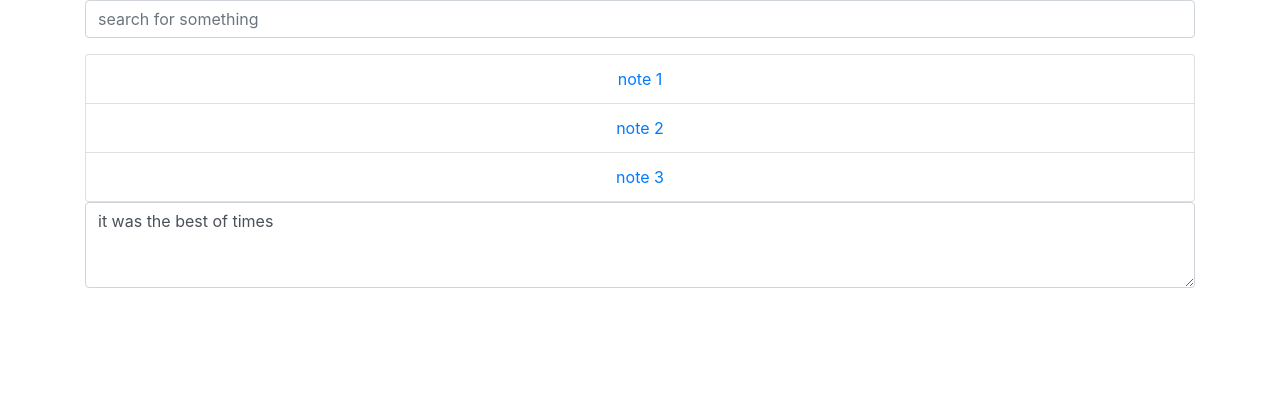
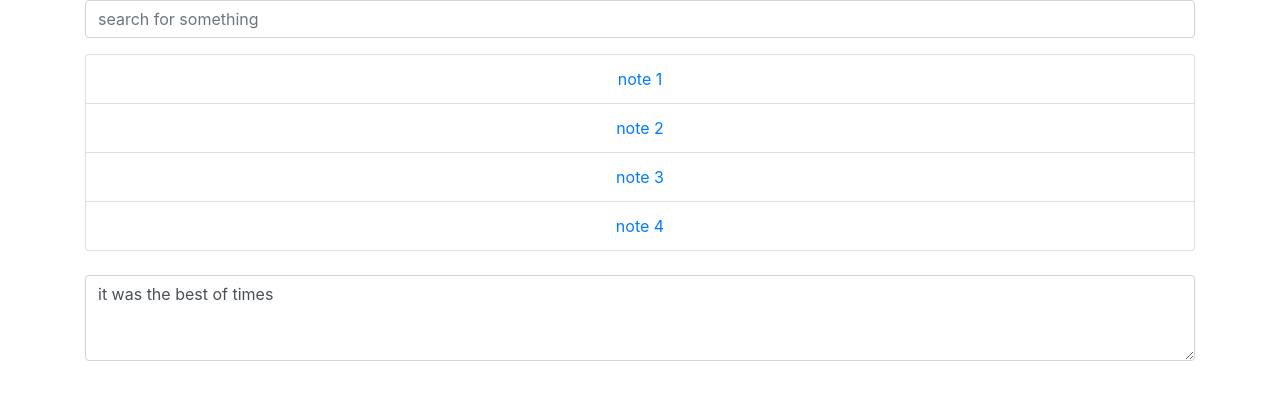
Before and after one commit to adebruyne/react-notes-app-dir, a React (Create React App) app: page / in a window 1280 px wide. Shown: the top 400 px of the page. Built offline with nearby package versions, Linux system fonts and the light colour scheme.

Commit message:
given an array of notes, we map over the array and set each as a li

```diff
--- a/src/EditorWindow.js
+++ b/src/EditorWindow.js
@@ -3,6 +3,7 @@ import React from "react";
 function EditorWindow(props) {
   return (
     <div>
+      <br />
       <textarea
         className="form-control editor-window"
         value="it was the best of times"
--- a/src/NoteList.js
+++ b/src/NoteList.js
@@ -1,19 +1,18 @@
 import React from "react";
 
 function NoteList(props) {
+  console.log(props);
   return (
     <div>
       <div>
         <ul className="notes-list list-group ">
-          <li className="list-group-item">
-            <a href="">note 1</a>
-          </li>
-          <li className="list-group-item">
-            <a href="">note 2</a>
-          </li>
-          <li className="list-group-item">
-            <a href="">note 3</a>
-          </li>
+          {props.notes.map(note => {
+            return (
+              <li className="list-group-item">
+                <a href="">{note}</a>
+              </li>
+            );
+          })}
         </ul>
       </div>
     </div>
--- a/src/NotesApp.js
+++ b/src/NotesApp.js
@@ -11,7 +11,7 @@ class NotesApp extends Component {
     return (
       <div className="notes-app container">
         <SearchBar />
-        <NoteList />
+        <NoteList notes={["note 1", "note 2", "note 3", "note 4"]} />
         <EditorWindow />
       </div>
     );
```
